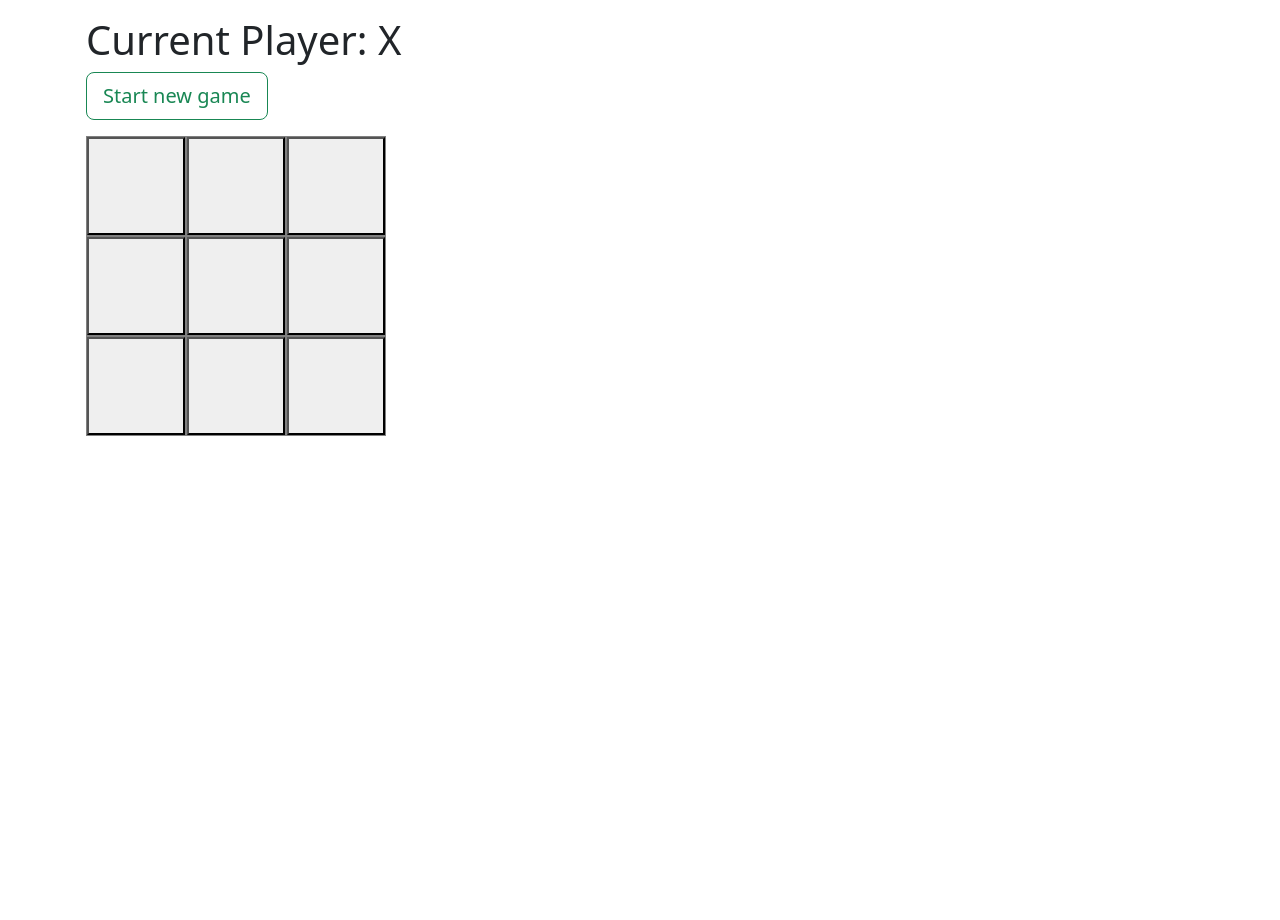
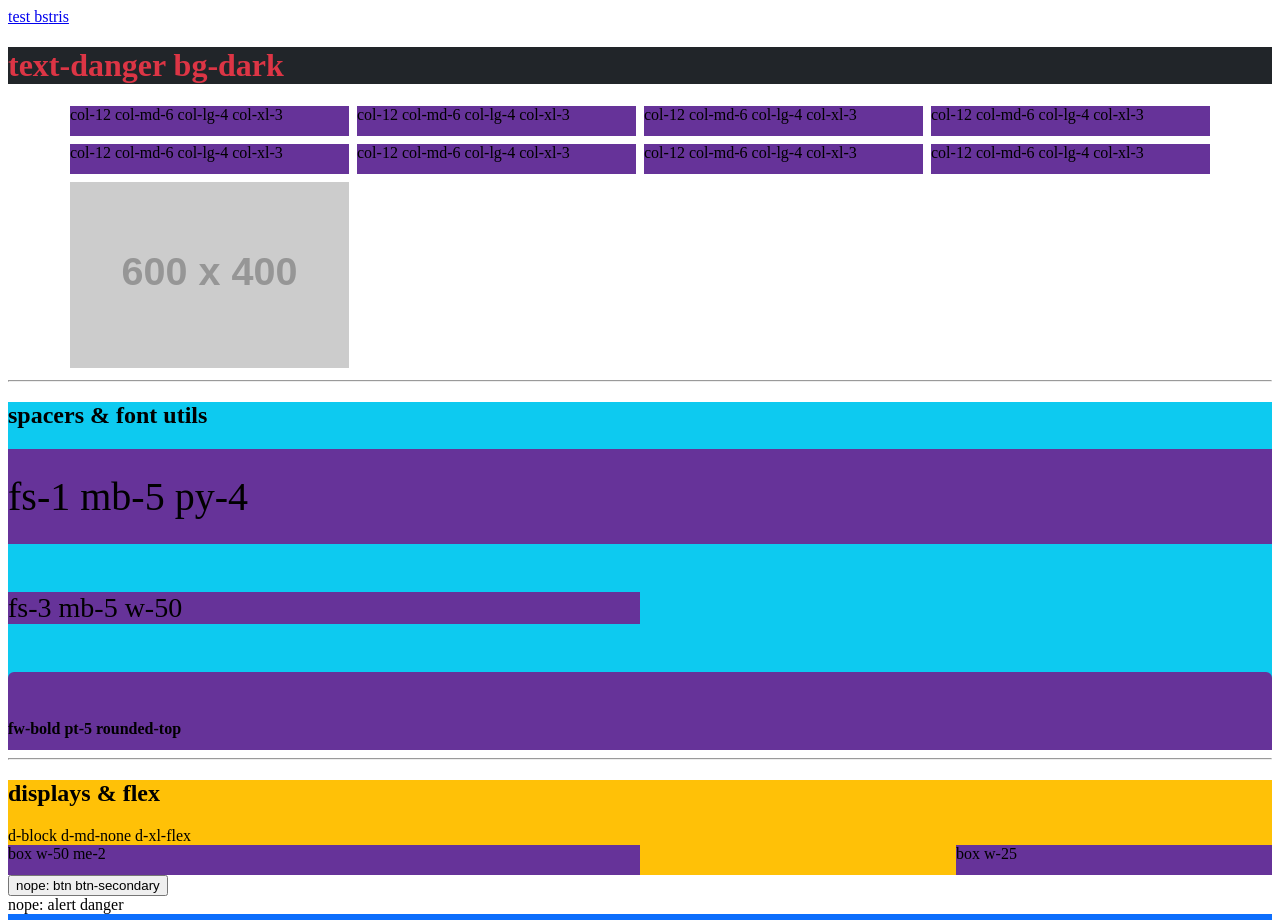
Before and after one commit to dav100ide/ng-tris, an Angular app: page /test-bs in a window 1280 px wide. Before the commit this address led to /. Shown: the top 920 px of the page. Before the commit the page ends 800 px from the top, so only its background shows below. Built offline with nearby package versions, Linux system fonts and the light colour scheme.

Commit message:
smanetto import bootstrap

```diff
--- a/angular.json
+++ b/angular.json
@@ -100,5 +100,8 @@
         }
       }
     }
+  },
+  "cli": {
+    "analytics": false
   }
 }
--- a/src/app/app-routing.module.ts
+++ b/src/app/app-routing.module.ts
@@ -1,10 +1,21 @@
 import { NgModule } from '@angular/core';
 import { RouterModule, Routes } from '@angular/router';
+import { TestBsComponent } from './components/test-bs/test-bs.component';
+import { BoardComponent } from './components/board/board.component';
 
-const routes: Routes = [];
+const routes: Routes = [
+   {
+      path: 'test-bs',
+      component: TestBsComponent,
+   },
+   {
+      path: 'tris',
+      component: BoardComponent,
+   },
+];
 
 @NgModule({
-  imports: [RouterModule.forRoot(routes)],
-  exports: [RouterModule]
+   imports: [RouterModule.forRoot(routes)],
+   exports: [RouterModule],
 })
-export class AppRoutingModule { }
+export class AppRoutingModule {}
--- a/src/app/app.component.html
+++ b/src/app/app.component.html
@@ -1,4 +1,3 @@
-<!-- <router-outlet ></router-outlet> -->
-<div class="container p-3">
-   <app-board></app-board>
-</div>
+<a routerLink="test-bs" class="btn btn-info">test bs</a>
+<a routerLink="tris" class="btn btn-dark">tris</a>
+<router-outlet></router-outlet>
--- a/src/app/app.module.ts
+++ b/src/app/app.module.ts
@@ -5,9 +5,10 @@ import { AppRoutingModule } from './app-routing.module';
 import { AppComponent } from './app.component';
 import { SquareComponent } from './components/square/square.component';
 import { BoardComponent } from './components/board/board.component';
+import { TestBsComponent } from './components/test-bs/test-bs.component';
 
 @NgModule({
-   declarations: [AppComponent, SquareComponent, BoardComponent],
+   declarations: [AppComponent, SquareComponent, BoardComponent, TestBsComponent],
    imports: [BrowserModule, AppRoutingModule],
    providers: [],
    bootstrap: [AppComponent],
--- /dev/null
+++ b/src/app/components/test-bs/test-bs.component.html
@@ -0,0 +1,48 @@
+<h1 class="text-danger bg-dark">text-danger bg-dark</h1>
+<section class="container-lg">
+   <div class="row g-2">
+      <div
+         *ngFor="let item of [1, 2, 3, 4, 5, 6, 7]"
+         class="col-12 col-md-6 col-lg-4 col-xl-3"
+      >
+         <div class="box">col-12 col-md-6 col-lg-4 col-xl-3</div>
+      </div>
+
+      <div class="col-12 col-md-6 col-lg-4 col-xl-3">
+         <div class="box">col-12 col-md-6 col-lg-4 col-xl-3</div>
+      </div>
+      <div class="col-12 col-md-6 col-lg-4 col-xl-3">
+         <img
+            src="https://placehold.co/600x400/EEE/31343C"
+            alt=""
+            class="img-fluid"
+         />
+      </div>
+   </div>
+</section>
+<hr />
+<section class="bg-info">
+   <h2>spacers & font utils</h2>
+   <div class="box mb-5 fs-1 py-4">fs-1 mb-5 py-4</div>
+   <div class="box fs-3 w-50 mb-5">fs-3 mb-5 w-50</div>
+   <div class="box fw-bold pt-5 rounded-top">fw-bold pt-5 rounded-top</div>
+</section>
+<hr />
+
+<section class="bg-warning">
+   <h2>displays & flex</h2>
+   <div class="d-none d-md-block d-xl-flex">d-block d-md-none d-xl-flex</div>
+
+   <div class="d-flex justify-content-between">
+      <div class="box w-50 me-2">box w-50 me-2</div>
+      <div class="box w-25">box w-25</div>
+   </div>
+</section>
+
+<button class="btn btn-secondary">nope: btn btn-secondary</button>
+<div class="alert alert-danger">nope: alert danger</div>
+<div class="bg-primary px-5 py-2" style="height: 80px">
+   <div class="bg-success h-100 rounded-pill text-center fs-2">
+      bg-success h-100 rounded-pill text-center fs-2
+   </div>
+</div>
--- /dev/null
+++ b/src/app/components/test-bs/test-bs.component.scss
@@ -0,0 +1,5 @@
+.box {
+   background-color: rebeccapurple;
+   width: 100%;
+   min-height: 30px;
+}
--- a/src/scss/abstract/_reset.scss
+++ b/src/scss/abstract/_reset.scss
@@ -1,3 +1,7 @@
 /*-------------------
    reset
 -------------------*/
+.img-fluid {
+   max-width: 100%;
+   height: auto;
+}
--- a/src/styles.scss
+++ b/src/styles.scss
@@ -1,7 +1,9 @@
 /*-------------------
     IMPORT bootstrap
 -------------------*/
-@import "../node_modules/bootstrap/scss/bootstrap.scss";
+// @import "../node_modules/bootstrap/scss/bootstrap.scss";
+@import "../node_modules/bootstrap/scss/bootstrap-utilities.scss";
+@import "../node_modules/bootstrap/scss/bootstrap-grid.scss";
 
 /*-------------------
     IMPORT abstract
```
Also changed, not shown: src/app/components/test-bs/test-bs.component.ts (added, +10 -0 lines), 1 other file (tests, documents, lock files or other folders).
